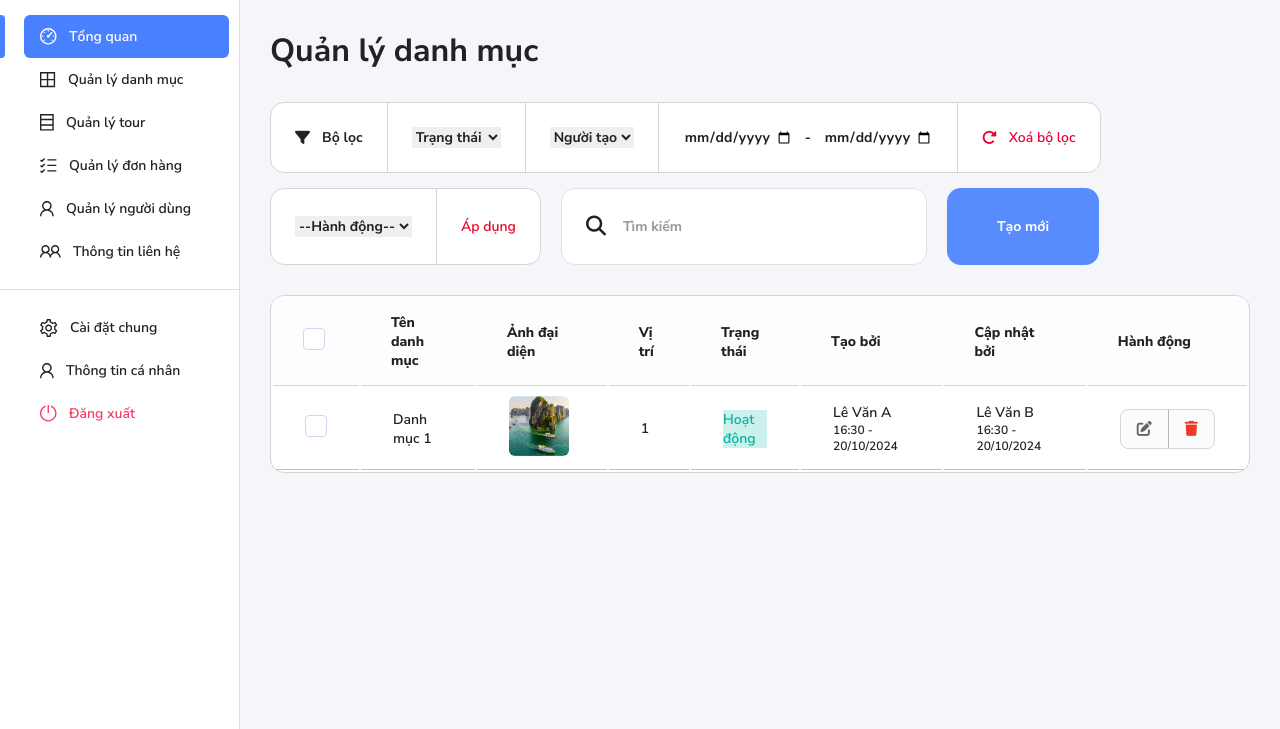
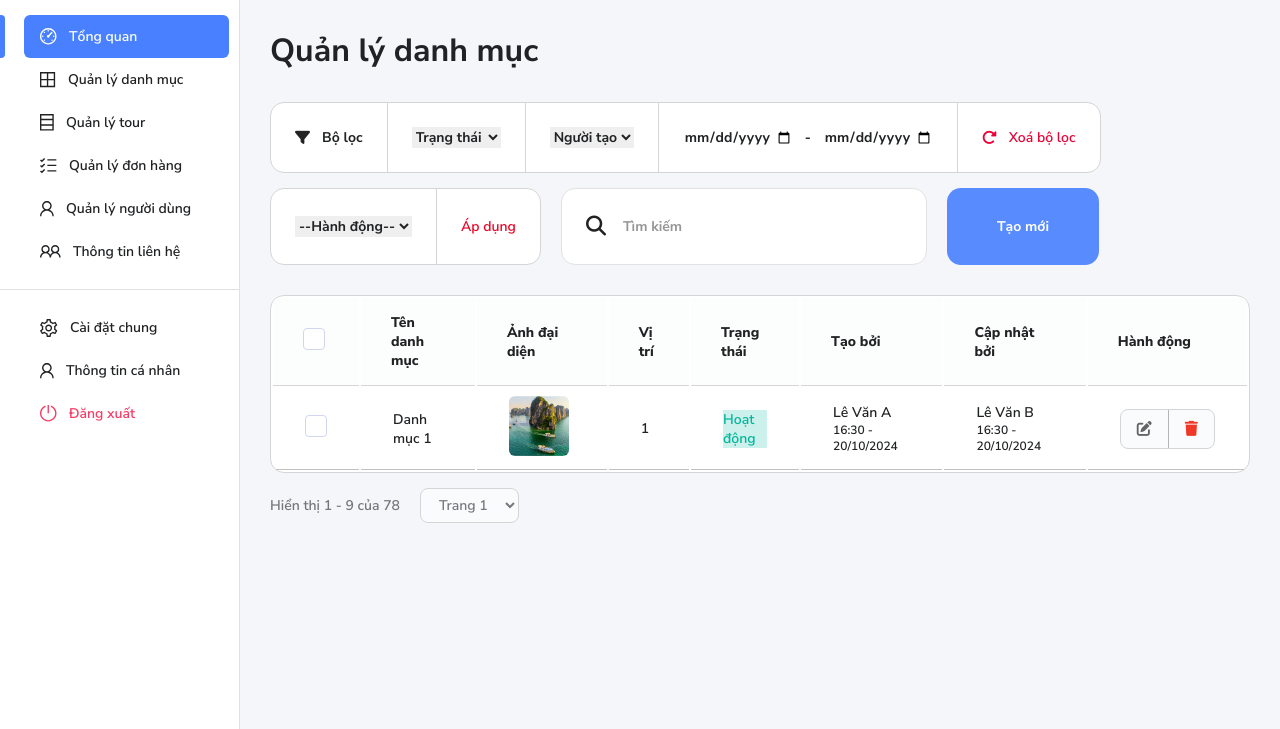
Before and after one commit to LEHOANGCHIEN/travel-tour-admin, a Node project: template views/pages/category-list.pug in a window 1280 px wide. Shown: the part 71-800 px from the top of the page. Run offline with Node 20 templates, Linux system fonts and the light colour scheme; the template is opened without the code that fills it, so the values that code supplies are empty; some libraries are stand-ins or nearby versions.

Commit message:
1.6. Xây dựng Section 7 trang Quản lí danh mục

```diff
--- a/assets/css/style.css
+++ b/assets/css/style.css
@@ -983,3 +983,29 @@ button {
     color: #EF3826;
 }
 /* End Section 6 */
+
+/* Section 7 */
+.section-7 {
+    display: flex;
+    align-items: center;
+    margin-top: 15px;
+    gap: 20px;
+}
+
+.section-7 .inner-text {
+    font-weight: 600;
+    font-size: 14px;
+    color: hsla(210, 6%, 13%, 0.6);
+}
+
+.section-7 select {
+    background-color: #FAFBFD;
+    border: 1px solid #D5D5D5;
+    border-radius: 8px;
+    padding: 6px 14px;
+    font-weight: 600;
+    font-size: 14px;
+    color: rgba(32, 34, 36, 0.6);
+    cursor: pointer;
+}
+/* End Section 7 */
--- a/views/pages/category-list.pug
+++ b/views/pages/category-list.pug
@@ -82,3 +82,12 @@ block main
         a(href="#") <i class="fa-solid fa-pen-to-square"></i>
         a(href="#" class="inner-remove") <i class="fa-solid fa-trash"></i>
   //- End Section 6
+
+  //- Section 7
+  .section-7
+    .inner-text Hiển thị 1 - 9 của 78
+    select
+     option(value="") Trang 1
+     option(value="") Trang 2
+     option(value="") Trang 3
+  //- End Section 7
```
Also changed, not shown: category-list.html (+8 -0 lines).
